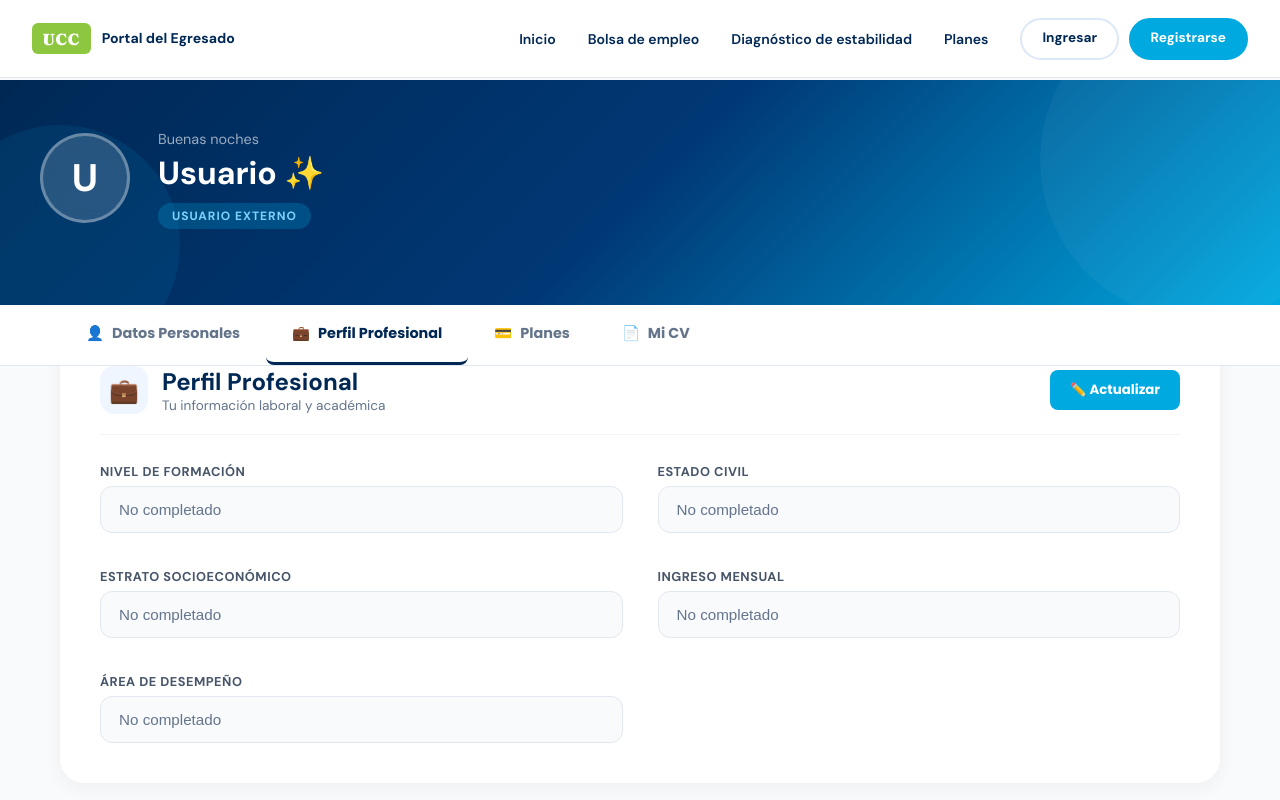
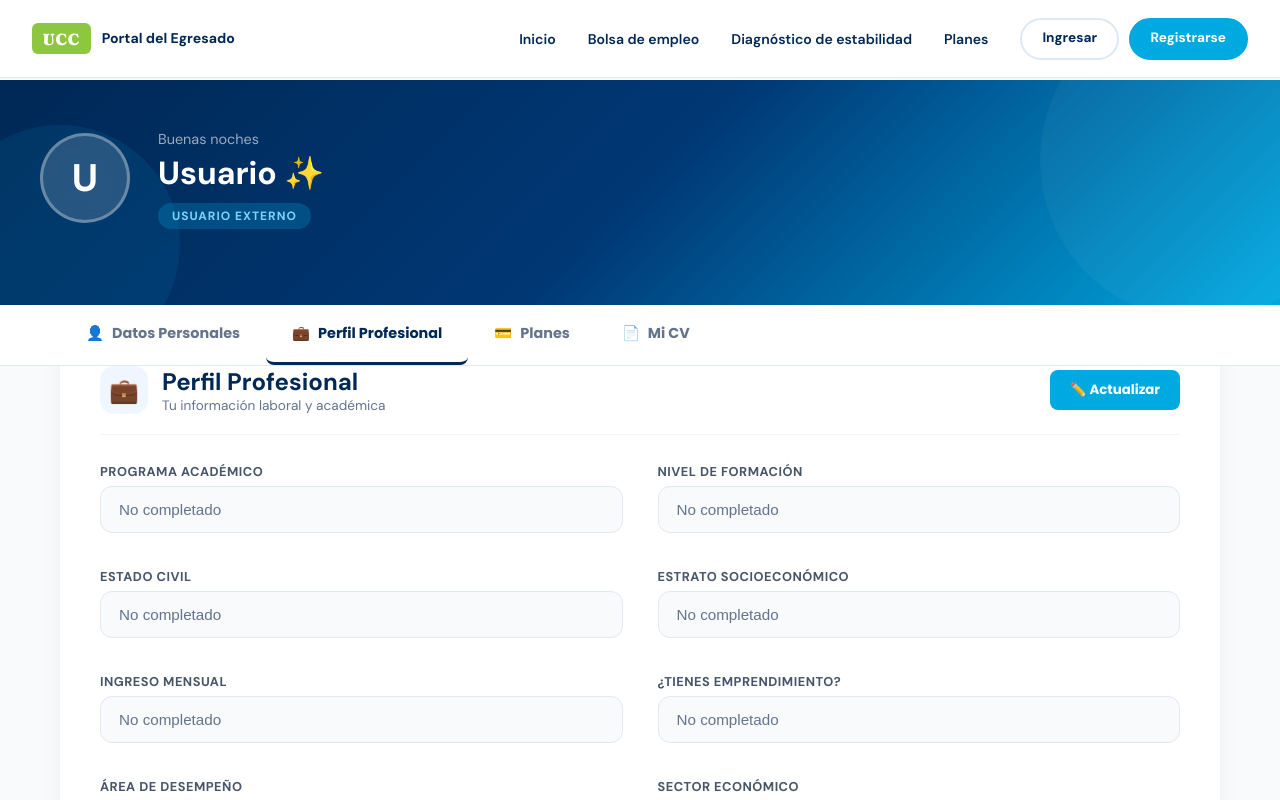
Before and after one commit to Andres0606/proyecto-ia, a Next.js app in the folder Front/: page /dashboard-externo in a window 1280 px wide. Both pictures are taken after a click on the button "💼 Perfil Profesional". Shown: the top 800 px of the page. Built offline with nearby package versions, Linux system fonts and the light colour scheme.

Commit message:
perfil profesional externo

```diff
--- a/Front/app/dashboard-externo/page.tsx
+++ b/Front/app/dashboard-externo/page.tsx
@@ -13,11 +13,19 @@ const SECTIONS = [
 ];
 
 const DIAG_OPTIONS = {
+  Programa: [
+    "Derecho", "Contaduria Publica", "Ingenieria Civil", "Ciencias Economicas",
+    "Medicina", "Psicologia", "Odontologia", "Enfermeria", "Ingenieria de Sistemas",
+    "Medicina Veterinaria y Zootecnia", "Especializacion", "Tecnico Auxiliar en Enfermeria"
+  ],
   Formacion: ["Profesional","Especialista","Magister","Doctorado","Tecnico Profesional"],
   EstadoCivil: ["Casado","Union libre","Soltero","Separado","Viudo"],
   Estrato: ["Uno","Dos","Tres","Cuatro","Cinco","Seis"],
   Ingreso: ["1 SML o menos","2-3 SML","3-5 SML","5 SML o mas"],
   Area: ["Servicios","Administrativa","Salud","Financiera","Industrial","Economica","Gestion Humana","Educacion","Comercial","Contable","Sistemas"],
+  Sector: ["Servicios", "Comercial", "Industrial"],
+  Emprendimiento: ["Si", "No"],
+  Hijos: ["Cero", "Uno", "Dos", "Tres", "Cuatro", "Cinco"],
 };
 
 export default function DashboardExterno() {
@@ -31,9 +39,21 @@ export default function DashboardExterno() {
   const [toast, setToast] = useState<{msg:string,type:'info'|'success'|'error'|'none'}>({msg:'',type:'none'});
   const [isUploading, setIsUploading] = useState(false);
   const [formData, setFormData] = useState({
-    nombre_completo:'',correo:'',telefono:'',cedula:'',fecha_nacimiento:'',genero:'',
-    nivel_formacion:'',estrato:'',estado_civil:'',numero_hijos:'',
-    ingreso_mensual:'',area_desempeno:''
+    nombre_completo: '',
+    correo: '',
+    telefono: '',
+    cedula: '',
+    fecha_nacimiento: '',
+    genero: '',
+    nivel_formacion: '',
+    programa_academico: '',
+    estrato: '',
+    estado_civil: '',
+    numero_hijos: '',
+    ingreso_mensual: '',
+    sector_economico: '',
+    area_desempeno: '',
+    emprendimiento: ''
   });
 
   const avatarRef = React.useRef<HTMLInputElement>(null);
@@ -77,7 +97,23 @@ export default function DashboardExterno() {
         setUserName(u.nombre_completo?.split(' ')[0] || 'Usuario');
         if (u.foto_url) setUserPhoto(u.foto_url);
         const v = (x: any) => x != null && x !== '' ? String(x) : '';
-        setFormData({ nombre_completo: u.nombre_completo||'', correo: u.correo||'', telefono: u.telefono||'', cedula: u.cedula||'', fecha_nacimiento: u.fecha_nacimiento?.split('T')[0]||'', genero: u.genero||'', nivel_formacion: v(p.nivel_formacion), estrato: v(p.estrato), estado_civil: v(p.estado_civil), numero_hijos: v(p.numero_hijos), ingreso_mensual: v(p.ingreso_mensual), area_desempeno: v(p.area_desempeno) });
+        setFormData({
+          nombre_completo: u.nombre_completo||'',
+          correo: u.correo||'',
+          telefono: u.telefono||'',
+          cedula: u.cedula||'',
+          fecha_nacimiento: u.fecha_nacimiento?.split('T')[0]||'',
+          genero: u.genero||'',
+          nivel_formacion: v(p.nivel_formacion),
+          programa_academico: v(p.programa_academico),
+          estrato: v(p.estrato),
+          estado_civil: v(p.estado_civil),
+          numero_hijos: v(p.numero_hijos),
+          ingreso_mensual: v(p.ingreso_mensual),
+          sector_economico: v(p.sector_economico),
+          area_desempeno: v(p.area_desempeno),
+          emprendimiento: v(p.emprendimiento)
+        });
       }
     } catch(e){ console.error(e); }
   };
@@ -255,11 +291,15 @@ export default function DashboardExterno() {
               </div>
               <div className="responsive-grid-2">
                 {[
-                  { label:'Nivel de Formación', key:'nivel_formacion', opts:DIAG_OPTIONS.Formacion },
-                  { label:'Estado Civil', key:'estado_civil', opts:DIAG_OPTIONS.EstadoCivil },
-                  { label:'Estrato Socioeconómico', key:'estrato', opts:DIAG_OPTIONS.Estrato },
-                  { label:'Ingreso Mensual', key:'ingreso_mensual', opts:DIAG_OPTIONS.Ingreso },
-                  { label:'Área de Desempeño', key:'area_desempeno', opts:DIAG_OPTIONS.Area },
+                  { label: 'Programa Académico', key: 'programa_academico', opts: DIAG_OPTIONS.Programa },
+                  { label: 'Nivel de Formación', key: 'nivel_formacion', opts: DIAG_OPTIONS.Formacion },
+                  { label: 'Estado Civil', key: 'estado_civil', opts: DIAG_OPTIONS.EstadoCivil },
+                  { label: 'Estrato Socioeconómico', key: 'estrato', opts: DIAG_OPTIONS.Estrato },
+                  { label: 'Ingreso Mensual', key: 'ingreso_mensual', opts: DIAG_OPTIONS.Ingreso },
+                  { label: '¿Tienes Emprendimiento?', key: 'emprendimiento', opts: DIAG_OPTIONS.Emprendimiento },
+                  { label: 'Área de Desempeño', key: 'area_desempeno', opts: DIAG_OPTIONS.Area },
+                  { label: 'Sector Económico', key: 'sector_economico', opts: DIAG_OPTIONS.Sector },
+                  { label: 'Número de Hijos', key: 'numero_hijos', opts: DIAG_OPTIONS.Hijos },
                 ].map(f => (
                   <div key={f.key}>
                     <label style={lbl}>{f.label}</label>
```
